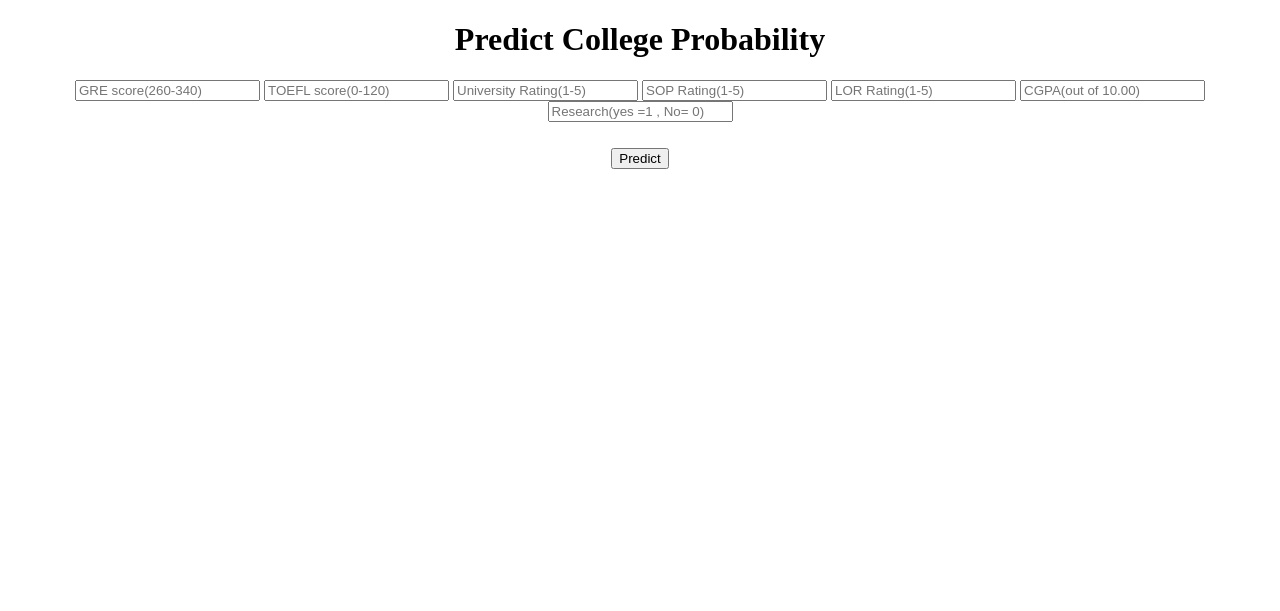
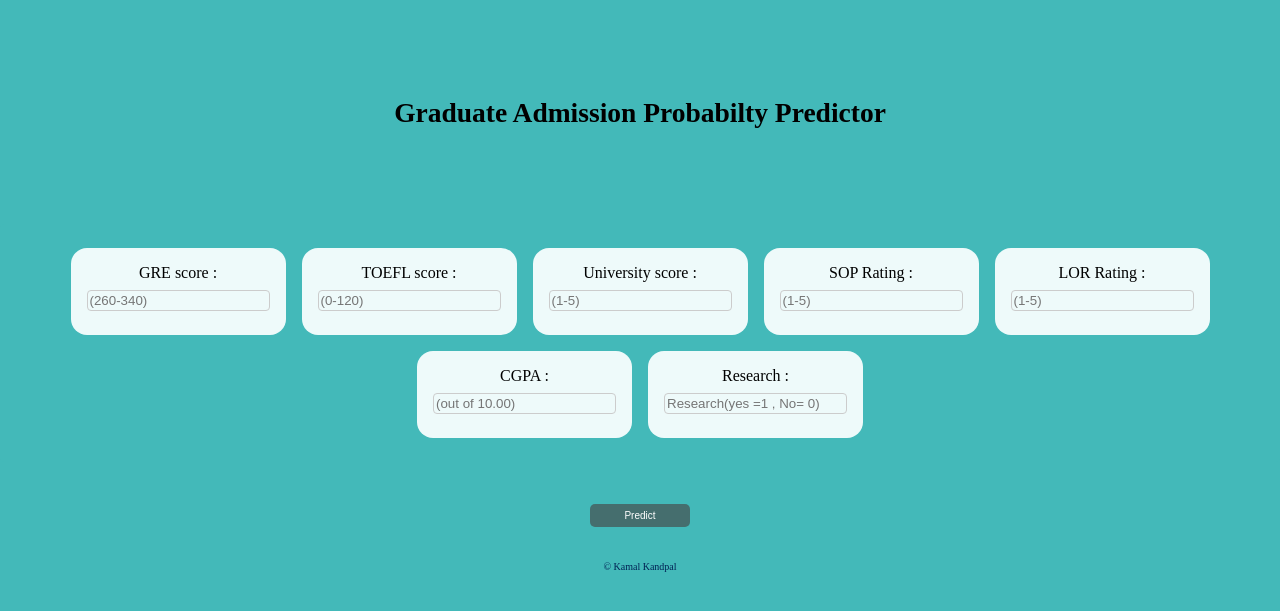
Before and after one commit to KamalKandpal1996/GraduateAdmissionPrediction, a Flask app: page / in a window 1280 px wide. Shown: the top 611 px of the page. Run offline with Flask 2, Linux system fonts and the light colour scheme; parts of the project's set-up code (start-up, migrations or seed data) failed here and were passed over.

Commit message:
Update index.html

```diff
--- a/templates/index.html
+++ b/templates/index.html
@@ -10,10 +10,104 @@
 <link href='https://fonts.googleapis.com/css?family=Open+Sans+Condensed:300' rel='stylesheet' type='text/css'>
 
     <style>
-        h1 {text-align: center;}
+
+        *{padding: 0;margin: 0;
+          background-color: #43b9b9;
+
+          }
+
         #pred_button, #features, #output{
                     text-align: center;
                      margin-top: 1vh}
+
+
+      input[type=text], select {
+       width: 100%;
+       padding: 2px 2px;
+       margin: 8px 0;
+       display: inline-block;
+       border: 1px solid #ccc;
+       border-radius: 4px;
+       box-sizing: border-box;
+        }
+
+
+      .R{margin : 1vh;
+        background-color: #eefafa;
+        border-radius: 2vh;
+        padding: 2vh;
+        }
+
+      .btn-block {
+      margin-top: 2vh;
+      text-align: center;
+      }
+
+      button {
+      width: 100px;
+      padding: 6px;
+      border: none;
+      border-radius: 5px;
+      background:  #456e6e;
+      font-size: 10px;
+      color: #fff;
+      cursor: pointer;
+      }
+
+      button:hover {
+      background:  #052c2c;
+      }
+
+      h1 {
+      position: absolute;
+      margin: 0;
+      font-size: 25px;
+      color: rgb(0, 0, 0);
+      z-index: 2;
+      line-height: 83px;
+      }
+
+      .banner {
+      position: relative;
+      height: 20vh;
+      text-align: center;
+      background-size: cover;
+      display: flex;
+      justify-content: center;
+      align-items: center;
+      text-align: center;
+      }
+
+      .banner h1{
+        margin-top: 8vh;
+        font-size: 27.5px;
+      }
+
+
+      .container-1{
+        margin-top: 8vh;
+        justify-content: center;
+        align-items: center;
+        align-content: space-between;
+        display: flex;
+        background-color: #43b9b9;
+        flex-direction: row;
+        border-radius: 4px;
+        flex-wrap: wrap;
+        padding: 2vh;
+      }
+
+      label,input{
+        background-color: #eefafa;
+      }
+
+      .copyright{
+        color: #002254;
+        margin-top: 2vh;
+        text-align: center;
+        font-size: 10px;
+
+      }
 
     </style>
 
@@ -21,26 +115,71 @@
 
 <body>
  <div class="login">
-	<h1>Predict College Probability</h1>
+	<!-- <h1>Predict College Probability</h1> -->
+    <div class="testbox">
+        <form action="/">
+          <div class="banner">
+            <h1>Graduate Admission Probabilty Predictor</h1>
+          </div>
 
      <!-- Main Input For Receiving Query to our ML -->
     <form action="{{ url_for('predict')}}"method="post">
 
         <div  id="features" >
-            <input type="text" name="GRE score" placeholder="GRE score(260-340)" required="required" />
-        <input type="text" name="TOEFL score" placeholder="TOEFL score(0-120)" required="required" />
-		<input type="text" name="University_score" placeholder="University Rating(1-5)" required="required" />
-        <input type="text" name="SOP" placeholder="SOP Rating(1-5)" required="required" />
-        <input type="text" name="LOR" placeholder="LOR Rating(1-5)" required="required" />
-        <input type="text" name="CGPA" placeholder="CGPA(out of 10.00)" required="required" />
-        <input type="text" name="Research" placeholder="Research(yes =1 , No= 0)" required="required" />
+
+          <div class="container-1">
+
+            <div class="R" >
+              <label for="V1">GRE score :</label><br>
+              <input type="text" id="V1" name="GRE score" placeholder="(260-340)" required="required" />
+            </div>
+
+
+            <div class="R">
+              <label for="V2">TOEFL score :</label><br>
+              <input type="text" id = "V2" name="TOEFL score" placeholder="(0-120)" required="required" />
+            </div>
+
+
+            <div class="R">
+              <label for="V3">University score :</label><br>
+              <input type="text" id="V3" name="University_score" placeholder="(1-5)" required="required" />
+            </div>
+
+
+            <div class="R">
+              <label for="V4">SOP Rating :</label><br>
+              <input type="text" name="SOP" placeholder="(1-5)" required="required" />
+            </div>
+
+
+
+            <div class="R">
+              <label for="V4">LOR Rating :</label><br>
+              <input type="text" id="V4"  name="LOR" placeholder="(1-5)" required="required" />
+            </div>
+
+
+            <div class="R">
+             <label for="V5">CGPA :</label><br>
+             <input type="text" id="V5" name="CGPA" placeholder="(out of 10.00)" required="required" />
+            </div>
+
+
+            <div class="R">
+              <label for="V6">Research :</label><br>
+              <input type="text" id="V6" name="Research" placeholder="Research(yes =1 , No= 0)" required="required" />
+            </div>
+
+          </div>
+
+
+
         </div>
-
 
         <br>
 
-        <div id="pred_button" ><button type="submit" class="btn btn-primary btn-block btn-large">Predict</button></div>
-
+        <div id="pred_button" ><button type="submit" class="btn-block">Predict</button></div>
     </form>
 
    <br>
@@ -49,6 +188,11 @@
             {{ prediction_text }}
      </div>
 
+     <div class="copyright">
+      &copy; Kamal Kandpal
+     </div>
+
+
 
  </div>
 
```
